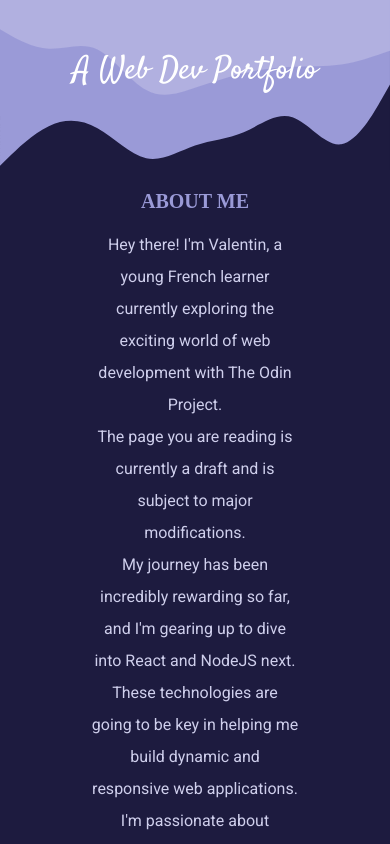
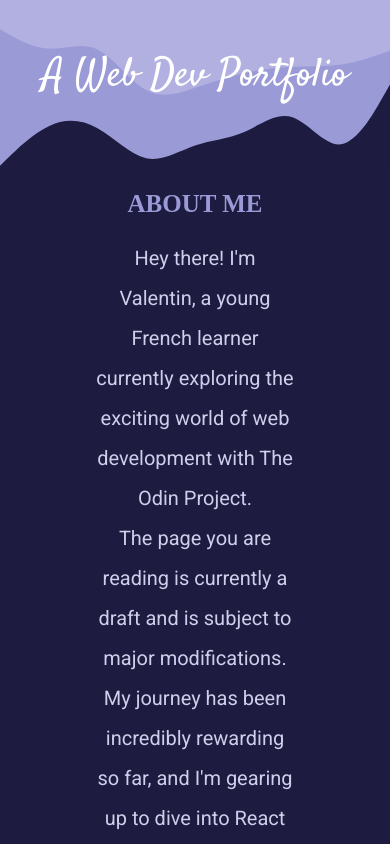
Before and after one commit to Hachounet/homepage, a website built with webpack: page src/index.html in a window 390 px wide. Shown: the top 844 px of the page. Built offline with nearby package versions, Linux system fonts and the light colour scheme.

Commit message:
FIX Responsive Header + Responsive Intro

```diff
--- a/src/style.scss
+++ b/src/style.scss
@@ -89,7 +89,7 @@ h1 {
   transform: translate(0%, 25%);
 
   width: 100%;
-  font-size: clamp(16px, calc(1.5rem + 2vw), 80px);
+  font-size: clamp(16px, calc(2rem + 2vw), 80px);
 
   text-align: center;
   color: white;
@@ -282,7 +282,7 @@ footer {
 
 @media screen and (max-width: 570px) {
   .intro-container {
-    font-size: 8px;
+    font-size: 10px;
 
     p {
       font-size: 2em;
```
